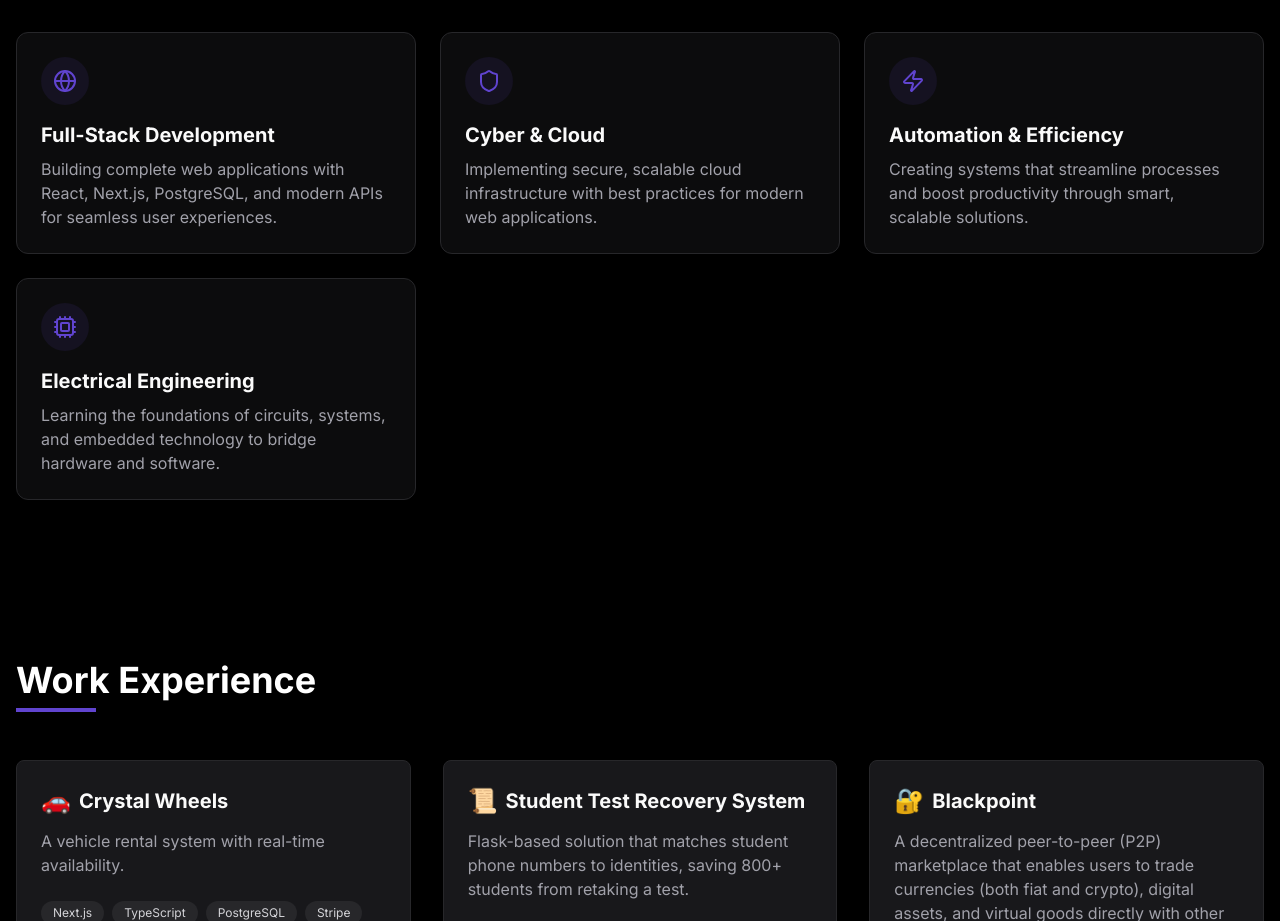
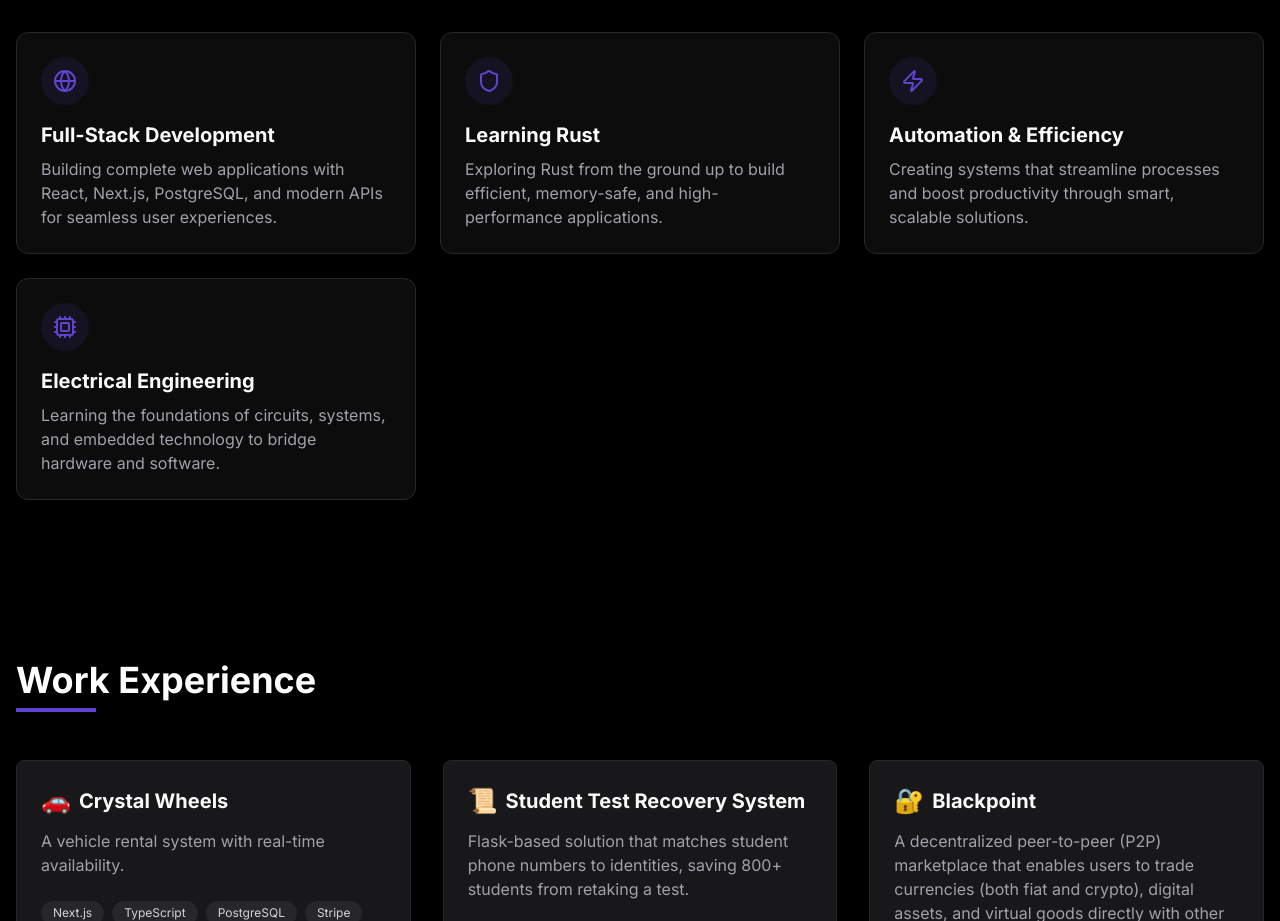
Before and after one commit to Benedict-arowo/Portfolio, a Next.js app: page / in a window 1280 px wide. Shown: the part 1040-1961 px from the top of the page. Built offline with nearby package versions, Linux system fonts and the light colour scheme.

Commit message:
Update service title and description to reflect focus on learning Rust

```diff
--- a/src/app/page.tsx
+++ b/src/app/page.tsx
@@ -851,9 +851,9 @@ const services = [
 		icon: <Globe className="h-6 w-6 text-primary" />,
 	},
 	{
-		title: "Cyber & Cloud",
+		title: "Learning Rust",
 		description:
-			"Implementing secure, scalable cloud infrastructure with best practices for modern web applications.",
+			"Exploring Rust from the ground up to build efficient, memory-safe, and high-performance applications.",
 		icon: <Shield className="h-6 w-6 text-primary" />,
 	},
 	{
```
